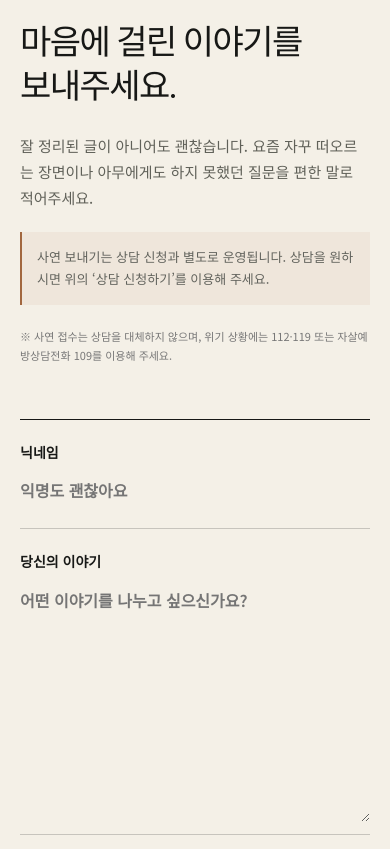
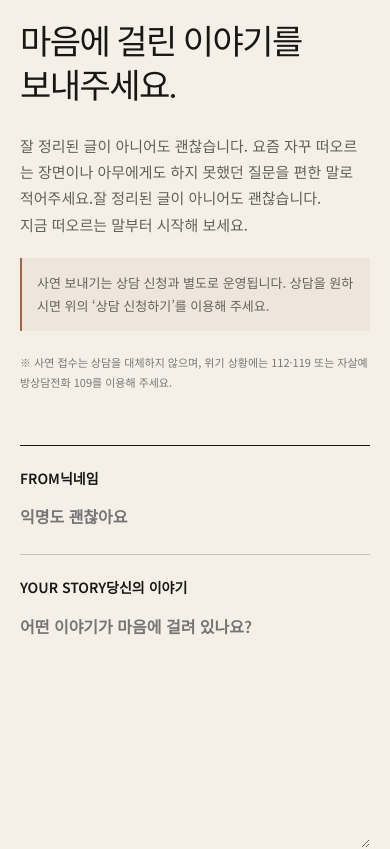
Before and after one commit to oups1004-sketch/aude-counseling, a Next.js app: page / in a window 390 px wide. Shown: the part 4060-4909 px from the top of the page. Built offline with nearby package versions, Linux system fonts and the light colour scheme.

Commit message:
Refine mobile counselor art and story prompts

```diff
--- a/app/page.tsx
+++ b/app/page.tsx
@@ -171,13 +171,13 @@ export default function Home() {
         <div className="storyIntro">
           <p className="sectionNumber">04 / SEND YOUR STORY</p>
           <h2>마음에 걸린 이야기를<br />보내주세요.</h2>
-          <p>잘 정리된 글이 아니어도 괜찮습니다. 요즘 자꾸 떠오르는 장면이나 아무에게도 하지 못했던 질문을 편한 말로 적어주세요.</p>
+          <p><span className="desktopStoryText">잘 정리된 글이 아니어도 괜찮습니다. 요즘 자꾸 떠오르는 장면이나 아무에게도 하지 못했던 질문을 편한 말로 적어주세요.</span><span className="mobileStoryText">잘 정리된 글이 아니어도 괜찮습니다.<br />지금 떠오르는 말부터 시작해 보세요.</span></p>
           <p className="storyBoundary">사연 보내기는 상담 신청과 별도로 운영됩니다. 상담을 원하시면 위의 ‘상담 신청하기’를 이용해 주세요.</p>
           <p className="notice">※ 사연 접수는 상담을 대체하지 않으며, 위기 상황에는 112·119 또는 자살예방상담전화 109를 이용해 주세요.</p>
         </div>
         <form className="storyForm" onSubmit={submitStory}>
-          <label>닉네임<input name="nickname" placeholder="익명도 괜찮아요" /></label>
-          <label>당신의 이야기<textarea name="story" required rows={8} placeholder="어떤 이야기를 나누고 싶으신가요?" /></label>
+          <label className="storyField"><span className="fieldEyebrow">FROM</span><span className="fieldLabel">닉네임</span><input name="nickname" placeholder="익명도 괜찮아요" /></label>
+          <label className="storyField"><span className="fieldEyebrow">YOUR STORY</span><span className="fieldLabel">당신의 이야기</span><textarea name="story" required rows={8} placeholder="어떤 이야기가 마음에 걸려 있나요?" /></label>
           <label className="check"><input type="checkbox" name="contentConsent" /><span>개인정보를 알 수 없도록 수정한 뒤 콘텐츠에서 사연을 소개하는 것에 동의합니다. (선택)</span></label>
           <label className="check"><input type="checkbox" required /><span>사연 접수와 답변을 위한 <button className="textButton" type="button" onClick={() => setPrivacyModalOpen(true)}>개인정보 처리 안내</button>를 확인했습니다. (필수)</span></label>
           <button className="submitButton" type="submit">이야기 보내기 <ArrowIcon /></button>
```
